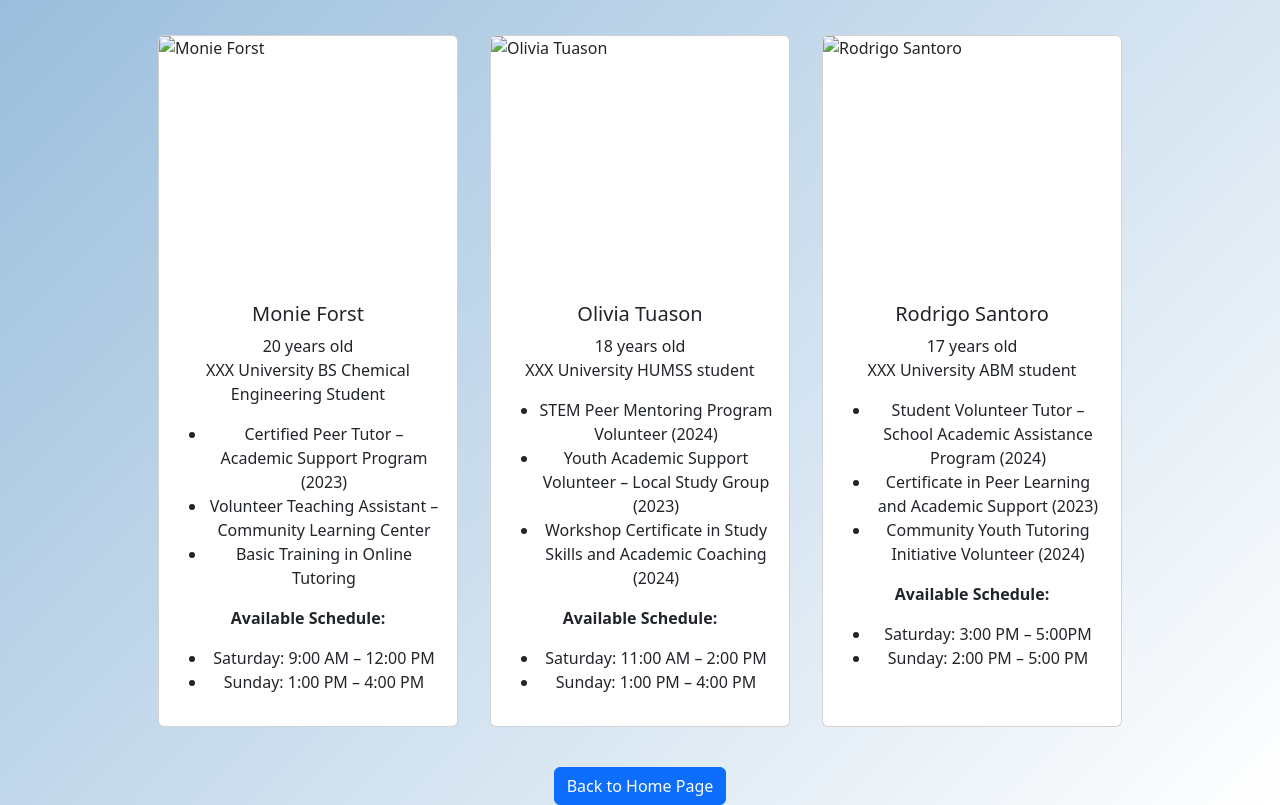
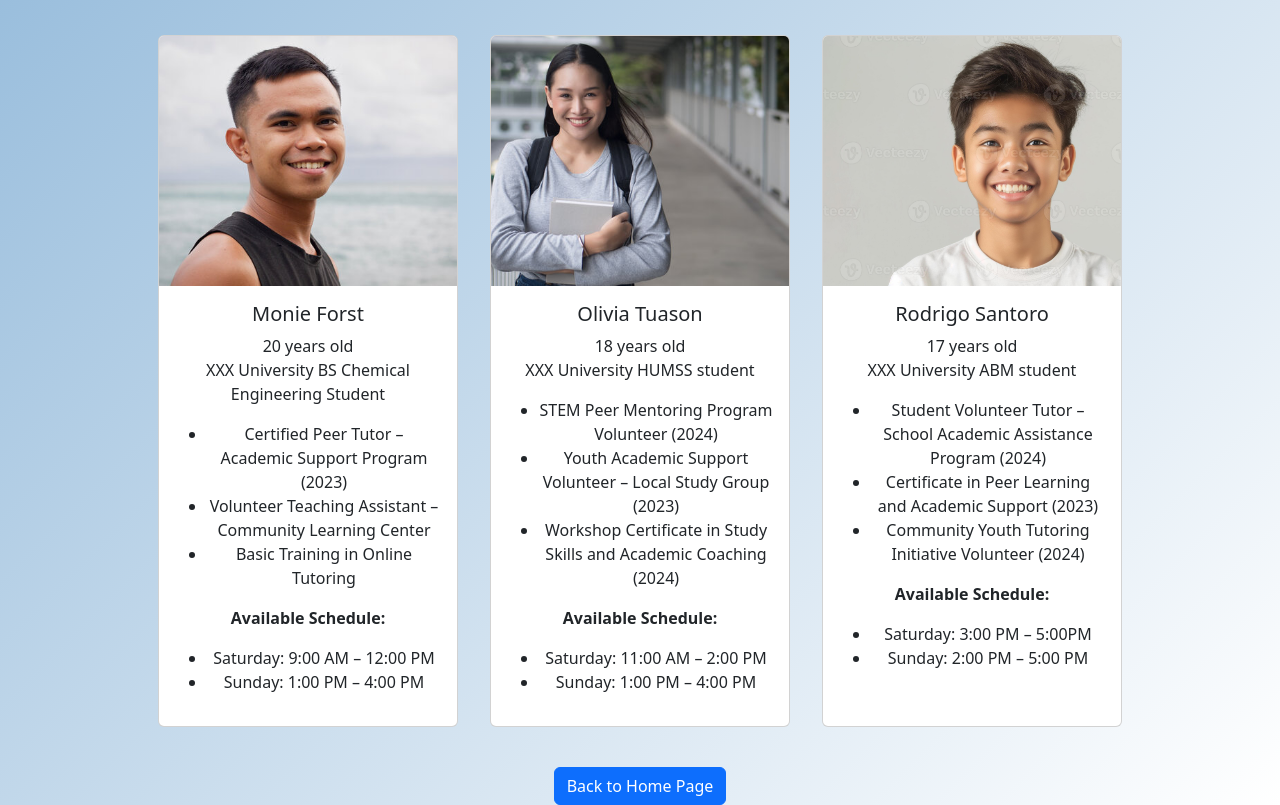
Before and after one commit to jaeyisna/BetterFuture, a plain HTML site: page volunteer.html in a window 1280 px wide. Shown: the part 101-906 px from the top of the page. Drawn offline with nearby package versions, Linux system fonts and the light colour scheme.

Commit message:
update 1

```diff
--- a/volunteer.html
+++ b/volunteer.html
@@ -36,7 +36,7 @@
 
 <div class="tutor-section">
     <div class="card tutor-card">
-        <img src="Images/Monie Forst.jpg" class="card-img-top tutor-img" alt="Monie Forst">
+        <img src="/Monie Forst.jpg" class="card-img-top tutor-img" alt="Monie Forst">
         <div class="card-body text-center">
             <h5 class="card-title">Monie Forst</h5>
             <p class="card-text">20 years old<br>XXX University BS Chemical Engineering Student</p>
@@ -57,7 +57,7 @@
     </div>
 
     <div class="card tutor-card">
-        <img src="Images/Olivia Tuason.jpg" class="card-img-top tutor-img" alt="Olivia Tuason">
+        <img src="/Olivia Tuason.jpg" class="card-img-top tutor-img" alt="Olivia Tuason">
         <div class="card-body text-center">
             <h5 class="card-title">Olivia Tuason</h5>
             <p class="card-text">18 years old<br>XXX University HUMSS student</p>
@@ -78,7 +78,7 @@
     </div>
 
     <div class="card tutor-card">
-        <img src="Images/Rodrigo Santoro.jpg" class="card-img-top tutor-img" alt="Rodrigo Santoro">
+        <img src="Rodrigo Santoro.jpg" class="card-img-top tutor-img" alt="Rodrigo Santoro">
         <div class="card-body text-center">
             <h5 class="card-title">Rodrigo Santoro</h5>
             <p class="card-text">17 years old<br>XXX University ABM student</p>
```
Also changed, not shown: schedule.html (+1 -1 lines), subjects.html (+3 -3 lines).
